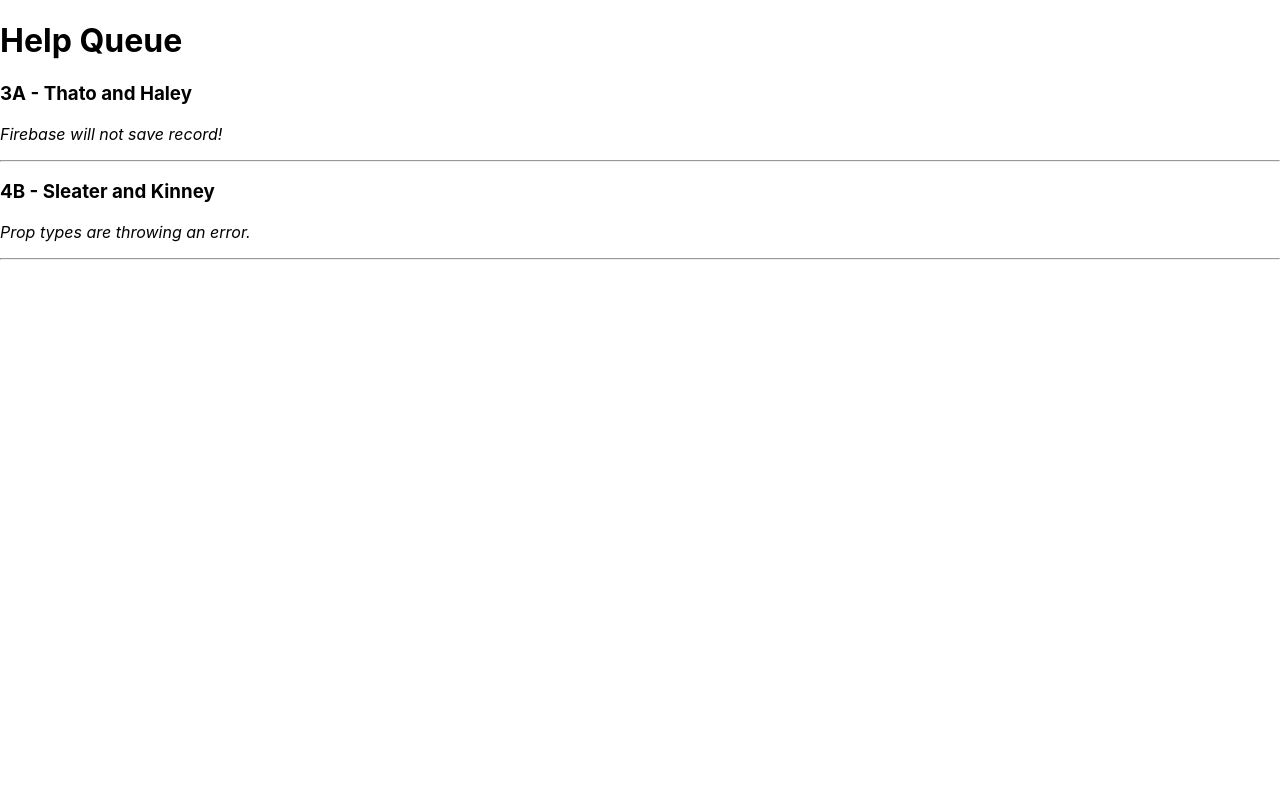
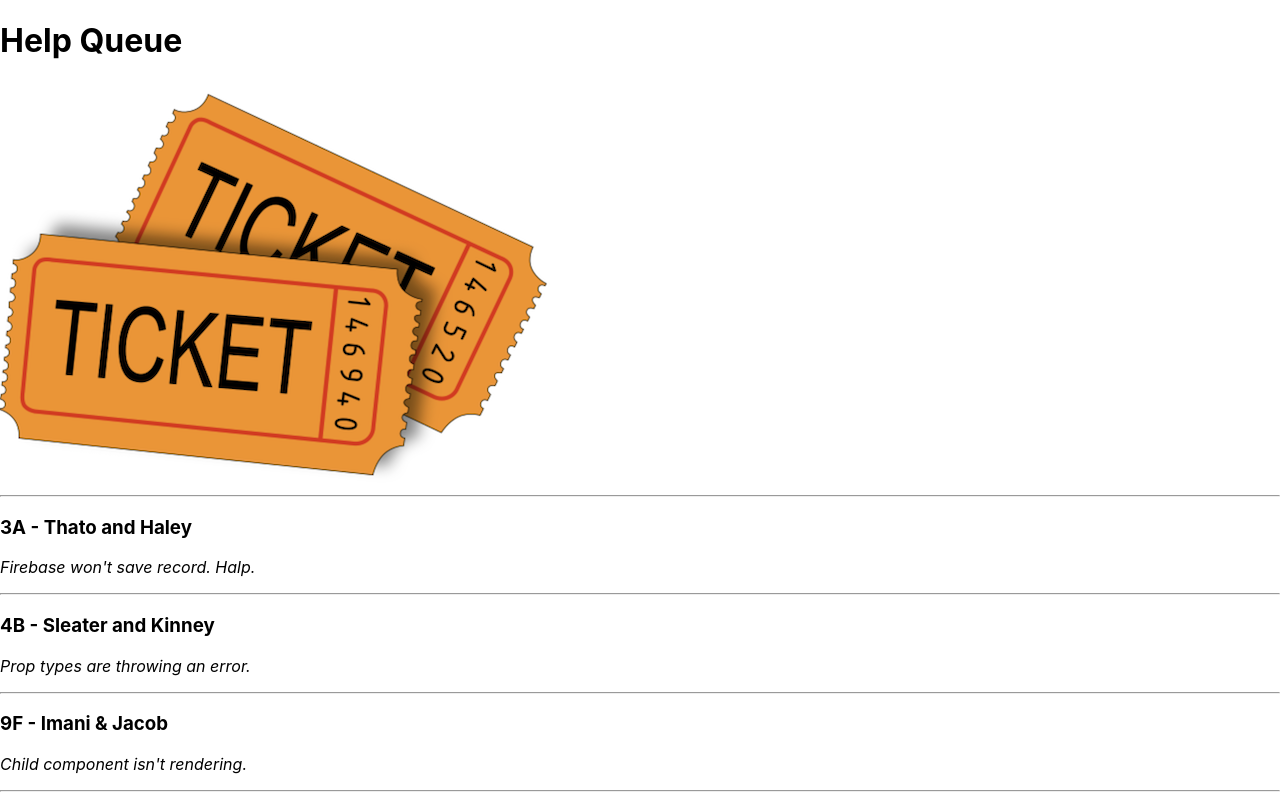
Before and after one commit to DrewAPeterson7671/react-practice2, a React (Create React App) app: page / in a window 1280 px wide. Built offline with nearby package versions, Linux system fonts and the light colour scheme.

Commit message:
refactor from hard code tickets list and add image

```diff
--- a/src/components/Header.js
+++ b/src/components/Header.js
@@ -1,8 +1,12 @@
 import React from 'react';
+import ticketsImage from './../img/tickets-image.png';
 
 function Header() {
   return (
-    <h1>Help Queue</h1>
+    <React.Fragment>
+      <h1>Help Queue</h1>
+      <img src={ticketsImage} alt="An image of tickets" />
+    </React.Fragment>
   );
 }
 
--- a/src/components/Ticket.js
+++ b/src/components/Ticket.js
@@ -12,8 +12,8 @@ function Ticket(props) {
 }
 
 Ticket.propTypes = {
-  name: PropTypes.string,
-  location: PropTypes.string,
+  name: PropTypes.string.isRequired,
+  location: PropTypes.string.isRequired,
   issue: PropTypes.string
 };
 
--- a/src/components/TicketList.js
+++ b/src/components/TicketList.js
@@ -1,17 +1,35 @@
 import React from 'react';
 import Ticket from './Ticket';
+
+const masterTicketList = [
+  {
+    names: 'Thato and Haley',
+    location: '3A',
+    issue: 'Firebase won\'t save record. Halp.'
+  },
+  {
+    names: 'Sleater and Kinney',
+    location: '4B',
+    issue: 'Prop types are throwing an error.'
+  },
+  {
+    names: 'Imani & Jacob',
+    location: '9F',
+    issue: 'Child component isn\'t rendering.'
+  }
+]
 
 function TicketList() {
   return (
     <React.Fragment>
-      <Ticket
-        location="3A"
-        names="Thato and Haley"
-        issue="Firebase will not save record!"/>
-      <Ticket
-        location="4B"
-        names="Sleater and Kinney"
-        issue="Prop types are throwing an error."/>
+      <hr/>
+      {masterTicketList.map((ticket, index) =>
+        <Ticket
+          location={ticket.location}
+          names={ticket.names}
+          issue={ticket.issue}
+          key={index}/>
+      )}
     </React.Fragment>
   );
 }
```
Also changed, not shown: src/img/tickets-image.png (added).
